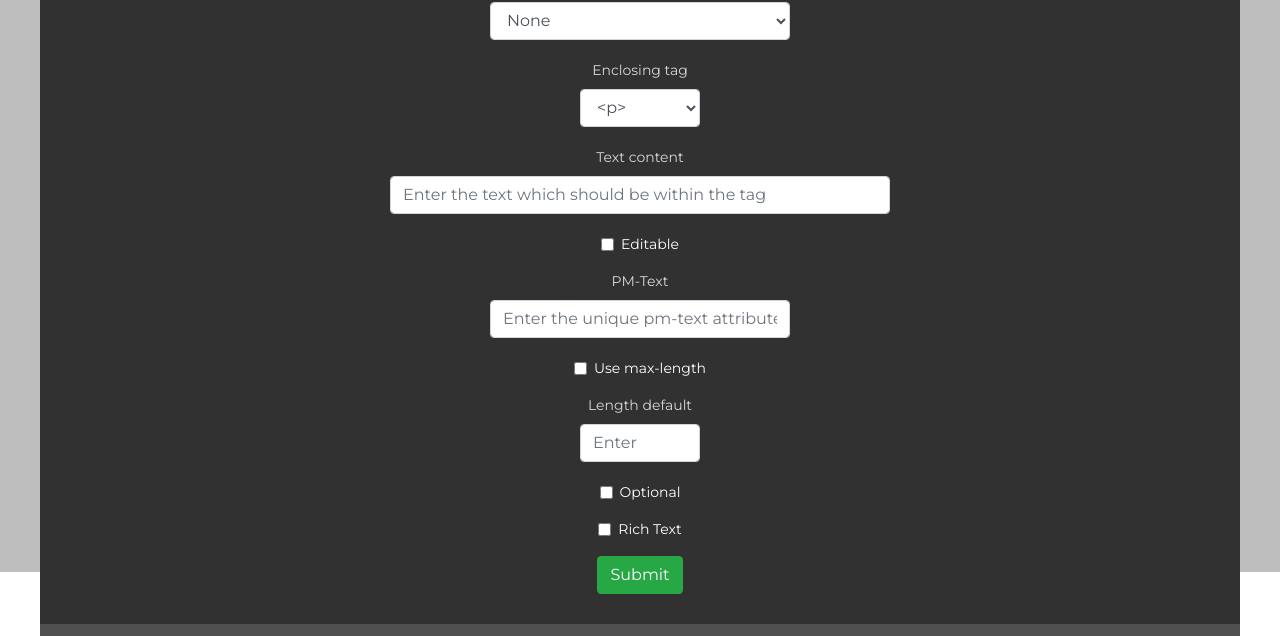
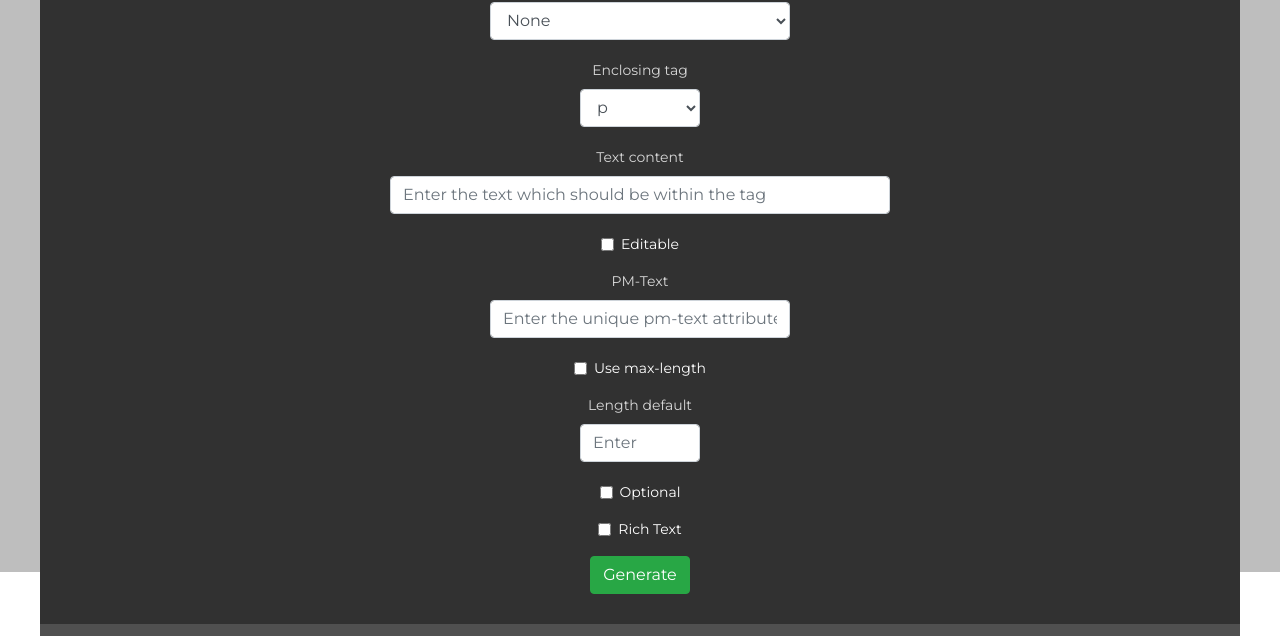
Before and after one commit to Vonathar/pmk, a React (Create React App) app: page / in a window 1280 px wide. Shown: the part 228-864 px from the top of the page. Built offline with nearby package versions, Linux system fonts and the light colour scheme.

Commit message:
Add basic logic to dynamically complete opening tag

```diff
--- a/src/components/home/home.jsx
+++ b/src/components/home/home.jsx
@@ -29,7 +29,7 @@ class Home extends Component {
     // Render the relevant editor based on the value of the dropdown menu at the top
     renderEditor = () => {
         if (this.state.dropdownSelection === "text") {
-            return <TextEditor />
+            return <TextEditor updateFinalTag={this.updateFinalTag} />
         }
         if (this.state.dropdownSelection === "link") {
             return <LinkEditor />
--- a/src/components/home/tagDisplay.jsx
+++ b/src/components/home/tagDisplay.jsx
@@ -3,11 +3,6 @@ import React, { Component } from 'react';
 import '../../css/home/tagDisplay.css'
 
 class TagDisplay extends Component {
-
-    buildTag = () => {
-        let tag = "";
-        tag += "\<" + "p" + "\>"
-    }
 
     render() {
         return (
--- a/src/components/home/textEditor/enclosingTagSelect.jsx
+++ b/src/components/home/textEditor/enclosingTagSelect.jsx
@@ -5,12 +5,12 @@ import { Form } from 'react-bootstrap';
 class EnclosingTagSelect extends Component {
     render() {
         return (
-            <Form.Group controlId="exampleForm.ControlSelect2" className="editor-input-small">
+            <Form.Group onChange={(event) => { this.props.setEnclosingTag(event.target.value) }} controlId="exampleForm.ControlSelect2" className="editor-input-small">
                 <Form.Label>Enclosing tag</Form.Label>
                 <Form.Control as="select">
-                    <option>&lt;p&gt;</option>
-                    <option>&lt;div&gt;</option>
-                    <option>&lt;span&gt;</option>
+                    <option>p</option>
+                    <option>div</option>
+                    <option>span</option>
                 </Form.Control>
             </Form.Group>
         )
--- a/src/components/home/textEditor/submitButton.jsx
+++ b/src/components/home/textEditor/submitButton.jsx
@@ -2,10 +2,31 @@ import React, { Component } from 'react';
 import { Button } from 'react-bootstrap';
 
 class SubmitButton extends Component {
+
+    // Fetch all the relevant information from the mainState and build the final tag
+    buildTag = () => {
+        // Opening tag
+        let tag = "<";
+
+        tag += this.props.mainState.tagContent.enclosingTag;
+
+        tag += ">"
+        // Inner content
+        if (this.props.mainState.tagContent.autoPopulateText !== null) {
+            tag += this.props.mainState.tagContent.autoPopulateText;
+        } else {
+            tag += this.props.mainState.tagContent.customText;
+        }
+        this.props.updateFinalTag(tag);
+    }
+
     render() {
         return (
-            <Button variant="success" type="submit">
-                Submit
+            <Button onClick={(e) => {
+                e.preventDefault();
+                this.buildTag();
+            }} variant="success" type="submit">
+                Generate
             </Button>
         )
     }
--- a/src/components/home/textEditor/textContentInput.jsx
+++ b/src/components/home/textEditor/textContentInput.jsx
@@ -6,7 +6,7 @@ class TextContentInput extends Component {
         return (
             <Form.Group controlId="textContent" className="editor-input-wide">
                 <Form.Label>Text content</Form.Label>
-                <Form.Control type="text" placeholder="Enter the text which should be within the tag" />
+                <Form.Control onChange={(event) => { this.props.setCustomText(event.target.value) }} type="text" placeholder="Enter the text which should be within the tag" />
             </Form.Group>
         )
     }
--- a/src/components/home/textEditor/textEditor.jsx
+++ b/src/components/home/textEditor/textEditor.jsx
@@ -21,7 +21,9 @@ class TextEditor extends Component {
         hasRichText: false,
         preferMaxLengthOverDefault: false,
         tagContent: {
-            autoPopulateText: "",
+            enclosingTag: "div",
+            autoPopulateText: null,
+            customText: null,
         },
     }
 
@@ -45,10 +47,24 @@ class TextEditor extends Component {
         this.setState({ hasRichText: !this.state.hasRichText })
     }
 
+    // Change the element which encloses the text [p/div/span]
+    setEnclosingTag = (newTag) => {
+        let tagContent = { ...this.state.tagContent };
+        tagContent.enclosingTag = newTag;
+        this.setState({ tagContent });
+    }
+
     // Change the auto populated pm-tag to the selection of the user
     setAutoPopulateText = (newText) => {
         let tagContent = { ...this.state.tagContent };
         tagContent.autoPopulateText = newText;
+        this.setState({ tagContent });
+    }
+
+    // Set the text content of the tag to the user input
+    setCustomText = (newText) => {
+        let tagContent = { ...this.state.tagContent };
+        tagContent.customText = newText;
         this.setState({ tagContent });
     }
 
@@ -77,6 +93,8 @@ class TextEditor extends Component {
         }
     }
 
+
+
     render() {
         return (
             <div id="div-textEditor" >
@@ -85,11 +103,11 @@ class TextEditor extends Component {
                 </p>
                 <Form>
                     <AutoPopulateSelect setAutoPopulateText={this.setAutoPopulateText} />
-                    <EnclosingTagSelect />
-                    <TextContentInput />
+                    <EnclosingTagSelect setEnclosingTag={this.setEnclosingTag} />
+                    <TextContentInput setCustomText={this.setCustomText} />
                     <EditableCheckbox toggleEditable={this.toggleEditable} />
                     {this.renderEditableFields()}
-                    <SubmitButton />
+                    <SubmitButton mainState={this.state} updateFinalTag={this.props.updateFinalTag} />
                 </Form>
             </div>
         )
```
